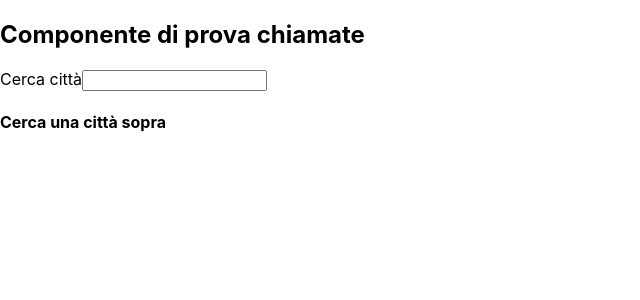
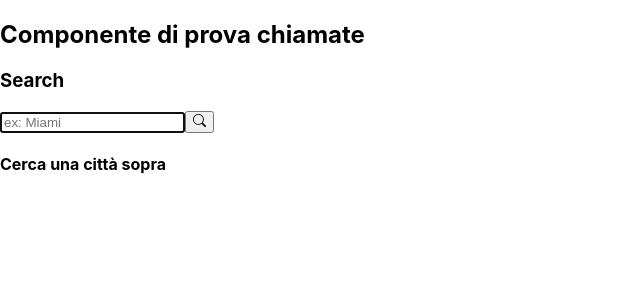
Before and after one commit to GiovanniBiancuzzo/weather_app_tech_task, a React (Create React App) app: page / in a window 1280 px wide. Shown: the top 300 px of the page, without its empty margins (0-640 px from the left). Built offline with nearby package versions, Linux system fonts and the light colour scheme; no server answers.

Commit message:
form search

```diff
--- /dev/null
+++ b/src/components/FormSearch.jsx
@@ -0,0 +1,41 @@
+import { useState } from "react";
+import { BsSearch } from "react-icons/bs";
+import { useDispatch } from "react-redux";
+import { getWeatherInfosAction } from "../redux/actions";
+
+const FormSearch = () => {
+    const [query, setQuery] = useState("");
+    const dispatch = useDispatch();
+
+    const handleSubmit = (e) => {
+        e.preventDefault();
+        dispatch(getWeatherInfosAction(query));
+        setQuery(""); //pulisco l'input field
+    };
+
+    return (
+        <div>
+            <h3>Search</h3>
+            <form onSubmit={handleSubmit} role="search">
+                <input
+                    type="search"
+                    required
+                    autoFocus
+                    autoComplete="on"
+                    aria-label="search city"
+                    pattern="^[A-zÀ-ú\s]*$"
+                    value={query}
+                    placeholder="ex: Miami"
+                    onChange={(e) => {
+                        setQuery(e.target.value);
+                    }}
+                ></input>
+                <button type="submit">
+                    <BsSearch />
+                </button>
+            </form>
+        </div>
+    );
+};
+
+export default FormSearch;
--- a/src/components/LogicComponent.jsx
+++ b/src/components/LogicComponent.jsx
@@ -1,46 +1,14 @@
-import { useEffect, useState } from "react";
-import { useDispatch, useSelector } from "react-redux";
-import { getWeatherInfosAction } from "../redux/actions";
+import { useSelector } from "react-redux";
+
+import FormSearch from "./FormSearch";
 
 const LogicComponent = () => {
-    const [query, setQuery] = useState("");
     const actualCity = useSelector((state) => state.weatherInfos.actualCity);
-    const dispatch = useDispatch();
-
-    const handleSubmit = (e) => {
-        e.preventDefault();
-        dispatch(getWeatherInfosAction(query));
-        setQuery(""); //pulisco l'input field
-    };
-
-    useEffect(() => {
-        if (navigator.geolocation) {
-            //geolocalizzazione
-            navigator.geolocation.getCurrentPosition(
-                (res) => {
-                    const coords = res.coords;
-                    dispatch(getWeatherInfosAction(coords));
-                    // console.log(latitude, longitude);
-                },
-                () => alert("impossibile ottenere la posizione")
-            );
-        }
-        // eslint-disable-next-line react-hooks/exhaustive-deps
-    }, []);
 
     return (
         <>
             <h2>Componente di prova chiamate</h2>
-            <form onSubmit={handleSubmit}>
-                <label>Cerca città</label>
-                <input
-                    type="text"
-                    value={query}
-                    onChange={(e) => {
-                        setQuery(e.target.value);
-                    }}
-                />
-            </form>
+            <FormSearch />
             {Object.keys(actualCity).length !== 0 ? (
                 <>
                     <h3>Città: {actualCity.city.name}</h3>
```
Also changed, not shown: 1 other file (tests, documents, lock files or other folders).
